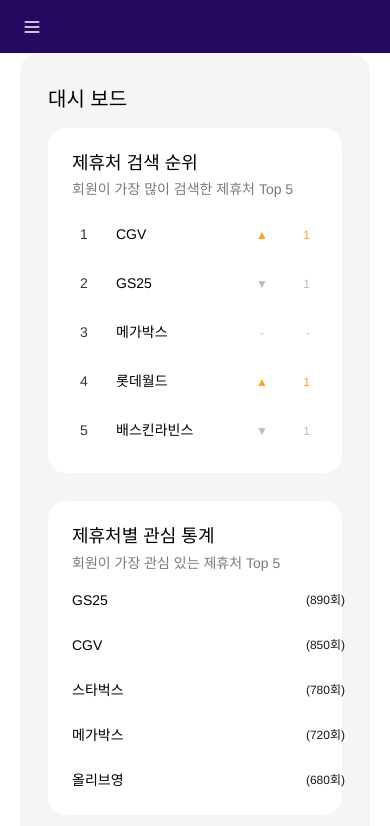
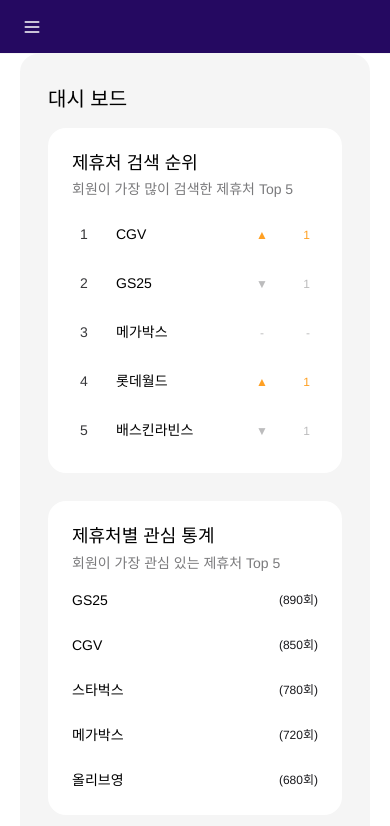
Before and after one commit to ureca-itPlace/itplace-admin-front, a React (Vite) app: page / in a window 390 px wide. Shown: the top 826 px of the page. Built offline with nearby package versions, Linux system fonts and the light colour scheme; no server answers; a web font is replaced by a local one.

Commit message:
style : 반응형 수정
- 관심 통계 md에선 그래프 나오게 구현
- 사용 통계 sm과 md 라벨 폰트 사이즈 차이

```diff
--- a/src/features/adminPage/components/Dashboard/components/UsageStatistics.tsx
+++ b/src/features/adminPage/components/Dashboard/components/UsageStatistics.tsx
@@ -21,7 +21,7 @@
       y={y}
       dy={20}
       textAnchor="middle"
-      className="text-black text-body-2 max-md:text-[6px]"
+      className="text-black text-body-2 max-sm:text-[6px] max-md:text-body-4"
       style={{ cursor: isLong ? 'pointer' : 'default' }}
     >
       {displayText}
--- a/src/features/adminPage/components/Dashboard/components/WishlistChart.tsx
+++ b/src/features/adminPage/components/Dashboard/components/WishlistChart.tsx
@@ -29,7 +29,7 @@
           const barWidth = (item.favoriteCount / maxValue) * 100;
 
           return (
-            <div key={index} className="flex items-center">
+            <div key={index} className="flex items-center max-md:justify-between">
               <span className="text-body-1 max-md:text-body-3 w-[200px] max-md:w-[150px] flex-shrink-0 truncate">
                 {item.partnerName}
                 {item.mainCategory && (
@@ -38,7 +38,7 @@
                   </span>
                 )}
               </span>
-              <div className="flex-1 mx-2 max-md:hidden">
+              <div className="flex-1 mx-2 max-sm:hidden">
                 <div className="relative h-6 bg-grey01 rounded-full">
                   <div
                     className="h-full rounded-full animate-grow-width"
@@ -53,7 +53,7 @@
                   ></div>
                 </div>
               </div>
-              <span className="text-body-2 max-md:text-body-4 text-black w-[15%] max-md:w-[50%] text-right flex-shrink-0">
+              <span className="text-body-2 max-md:text-body-4 text-black w-[15%] max-sm:w-[30%] text-right flex-shrink-0">
                 ({item.favoriteCount}회)
               </span>
             </div>
```
